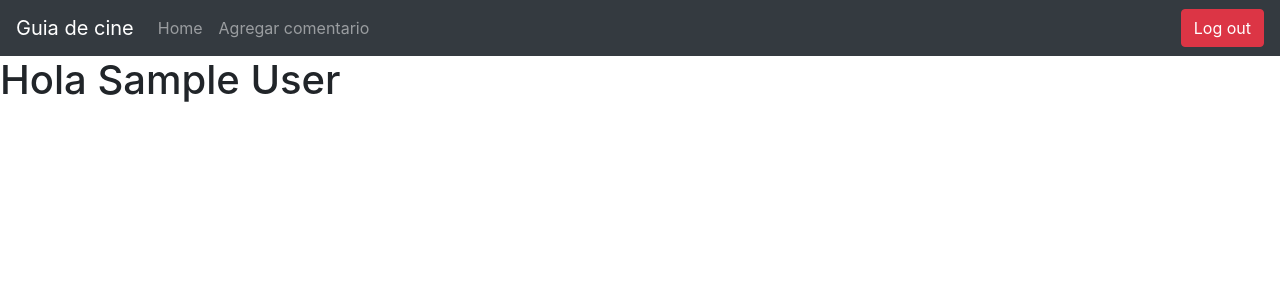
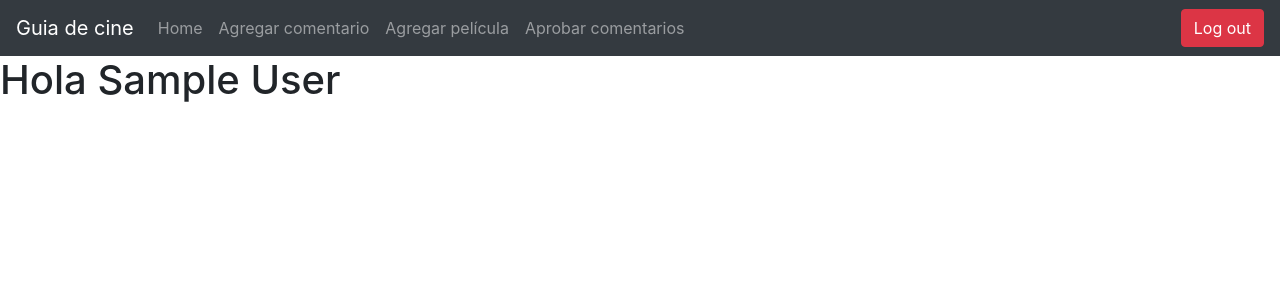
Before and after one commit to sobraljuanpa/tallerProg, a PHP site: page /index.php in a window 1280 px wide. Shown: the top 300 px of the page. Run offline with PHP 8.4, Linux system fonts and the light colour scheme; the visitor is signed in with stand-in values (Sample User, id 1); some libraries are stand-ins or nearby versions.

Commit message:
Se agregan links al navbar exclusivo a usuarios con el rol de admin

```diff
--- a/index.php
+++ b/index.php
@@ -24,6 +24,16 @@
         <li class="nav-item">
           <a class="nav-link" href="#">Agregar comentario</a>
         </li>
+        <?php
+          session_start();
+          if (isset($_SESSION["loggedUser"])) {
+            $user = $_SESSION["loggedUser"];
+            if ($user["role"] == "admin"){
+              echo('<li class="nav-item"><a class="nav-link" href="#">Agregar película</a></li>');
+              echo('<li class="nav-item"><a class="nav-link" href="#">Aprobar comentarios</a></li>');
+            }
+          }
+        ?>
       </ul>
     </div>
     <?php
```
